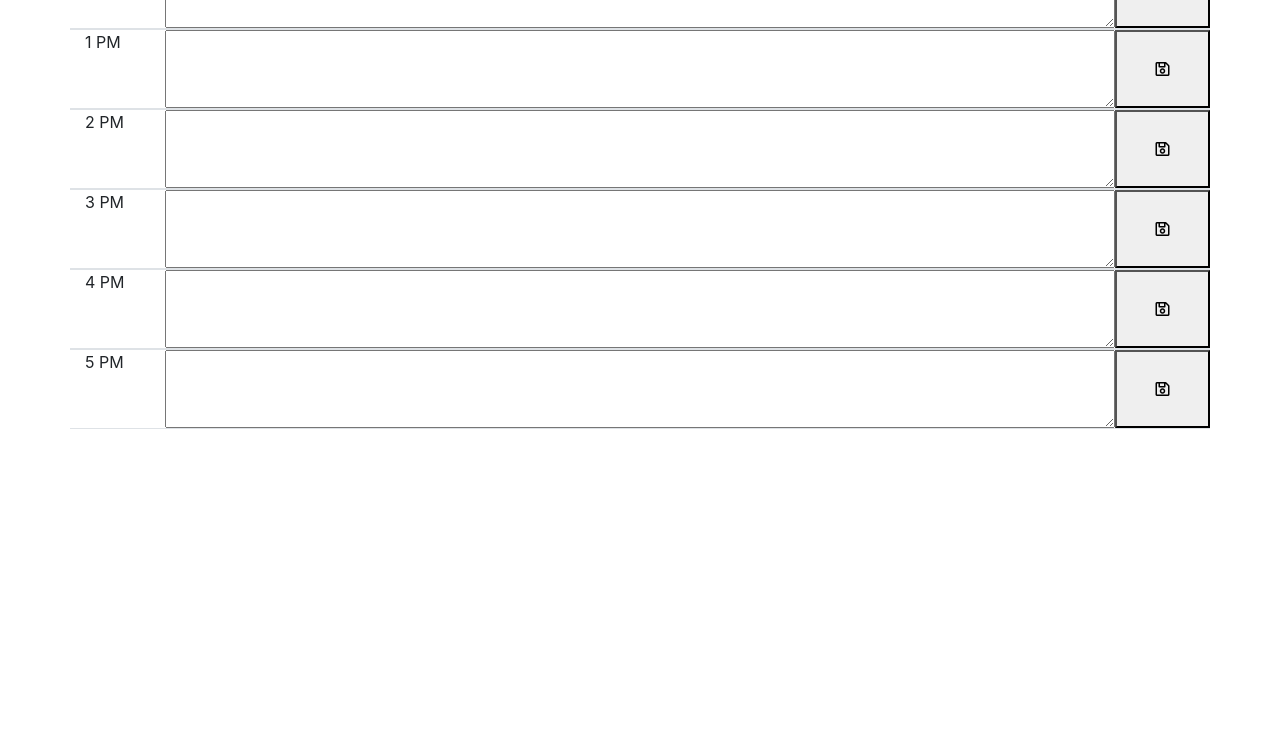
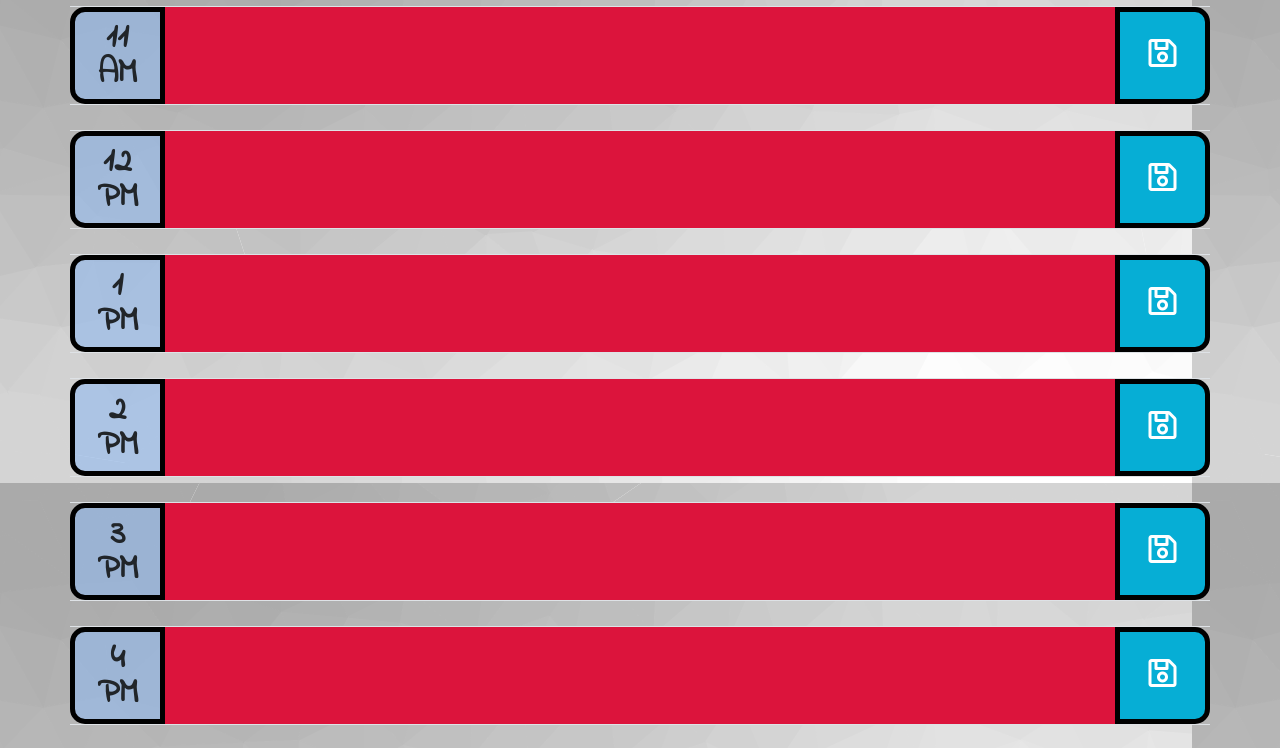
Before and after one commit to adbergen/day-planner, a plain HTML site: page index.html in a window 1280 px wide. Shown: the part 717-1465 px from the top of the page. Before the commit the page ends 1170 px from the top, so only its background shows below. Drawn offline with nearby package versions, Linux system fonts and the light colour scheme; the site is published under a folder, as on GitHub Pages, so addresses that start at the root find nothing.

Commit message:
changed root

```diff
--- a/assets/css/style.css
+++ b/assets/css/style.css
@@ -1,17 +1,11 @@
-
 body {
-  font-family: IndieFlower, Arial, Helvetica, sans-serif;
+  font-family: "Indie Flower", cursive;
   font-size: 16px;
   line-height: 1;
-  background: url("/assets/img/cool-background.png");
+  background-image: url("../img/background.png");
 }
 
-/* font */
-@font-face {
-  font-family: IndieFlower;
-  src: url("/assets/font/IndieFlower-Regular.ttf");
-}
-textarea{
+textarea {
   background: transparent;
   resize: none;
   color: #000000;
--- a/index.html
+++ b/index.html
@@ -7,12 +7,14 @@
   <meta http-equiv="X-UA-Compatible" content="ie=edge" />
 
   <!-- links -->
-  <link rel="icon" type="image/png" href="/assets/img/favicon.png" />
+  <link rel="icon" type="image/png" href="assets/img/favicon.png" />
+  <link href="https://fonts.googleapis.com/css2?family=Indie+Flower&display=swap" rel="stylesheet">
   <link rel="stylesheet" href="https://stackpath.bootstrapcdn.com/bootstrap/4.3.1/css/bootstrap.min.css" />
   <link rel="stylesheet" href="https://use.fontawesome.com/releases/v5.8.1/css/all.css"
     integrity="sha384-50oBUHEmvpQ+1lW4y57PTFmhCaXp0ML5d60M1M7uH2+nqUivzIebhndOJK28anvf" crossorigin="anonymous" />
   <link href="https://fonts.googleapis.com/css?family=Open+Sans&display=swap" rel="stylesheet" />
-  <link rel="stylesheet" href="/assets/css/style.css" />
+  <link rel="stylesheet" href="assets/css/style.css" />
+
 
   <title>Work Day Scheduler</title>
 </head>
```
Also changed, not shown: assets/font/IndieFlower-Regular.ttf (deleted), assets/img/background.png (renamed from assets/img/cool-background.png).
